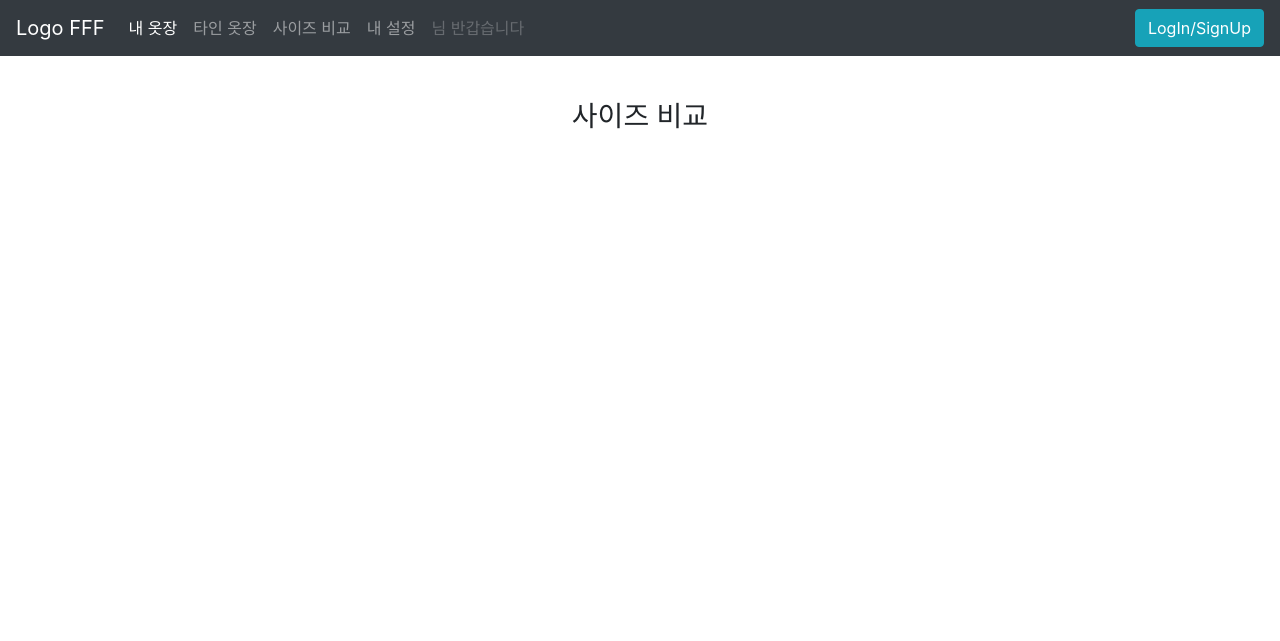
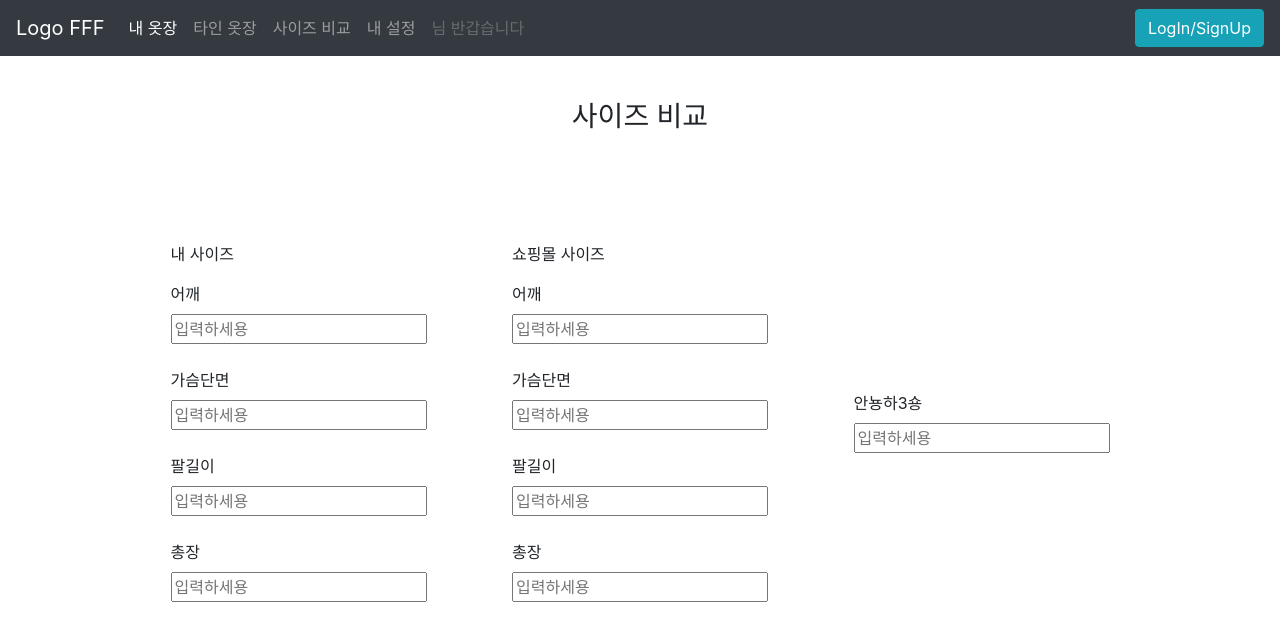
Before and after one commit to ProjectFFF/FFF, a Django app: page /sizecompares/sizecompares/ in a window 1280 px wide. Shown: the top 641 px of the page. Run offline with Django 3.2, Linux system fonts and the light colour scheme; some libraries are stand-ins or nearby versions.

Commit message:
[#10] layout design

```diff
--- a/sizecompares/templates/sizecompares.html
+++ b/sizecompares/templates/sizecompares.html
@@ -5,8 +5,78 @@
     text-align: center;
     vertical-align: middle;
   }
+
+  .container {
+    display: grid;
+    grid-template-columns: repeat(auto-fit, 1fr);
+    grid-template-rows: repeat(auto-fit, 1fr);
+    flex-flow: row wrap;
+    align-items: center;
+    vertical-align: middle;
+  }
+
+  .mysize1 {
+    grid-column-start: 2;
+    grid-column-end: 3;
+    grid-row-start: 2;
+    grid-row-end: 3;
+  }
+  .mysize2 {
+    grid-column-start: 3;
+    grid-column-end: 4;
+    grid-row-start: 2;
+    grid-row-end: 3;
+  }
+  .mysize3 {
+    grid-column-start: 4;
+    grid-column-end: 5;
+    grid-row-start: 2;
+    grid-row-end: 3;
+  }
 </style>
+
 <div class="compare_title">
   <h3>사이즈 비교</h3>
 </div>
+
+<div class="container">
+  <div class="mysize1">
+    <p>내 사이즈</p>
+    <label for="shoulder">어깨</label><br />
+    <input type="text" id="shoulder" placeholder="입력하세용" />
+    <br /><br />
+    <label for="chest">가슴단면</label><br />
+    <input type="text" id="chest" placeholder="입력하세용" />
+    <br /><br />
+    <label for="arm">팔길이</label><br />
+    <input type="text" id="arm" placeholder="입력하세용" />
+    <br /><br />
+    <label for="length">총장</label><br />
+    <input type="text" id="length" placeholder="입력하세용" />
+  </div>
+
+  <div class="mysize2">
+    <p>쇼핑몰 사이즈</p>
+    <label for="shoulder">어깨</label><br />
+    <input type="text" id="shoulder" placeholder="입력하세용" />
+    <br /><br />
+    <label for="chest">가슴단면</label><br />
+    <input type="text" id="chest" placeholder="입력하세용" />
+    <br /><br />
+    <label for="arm">팔길이</label><br />
+    <input type="text" id="arm" placeholder="입력하세용" />
+    <br /><br />
+    <label for="length">총장</label><br />
+    <input type="text" id="length" placeholder="입력하세용" />
+  </div>
+
+  <div class="mysize3">
+    <label for="shoulder">안뇽하3숑</label><br />
+    <input type="text" id="shoulder" placeholder="입력하세용" />
+  </div>
+</div>
+<!-- 함수 추가해서 파이썬 계산, 입력칸 실수형받는 칸으로 바꾸기-->
+<!-- 상위카테고리-하위카테고리, tkinter? -->
+<br />
+
 {% endblock %}
```
